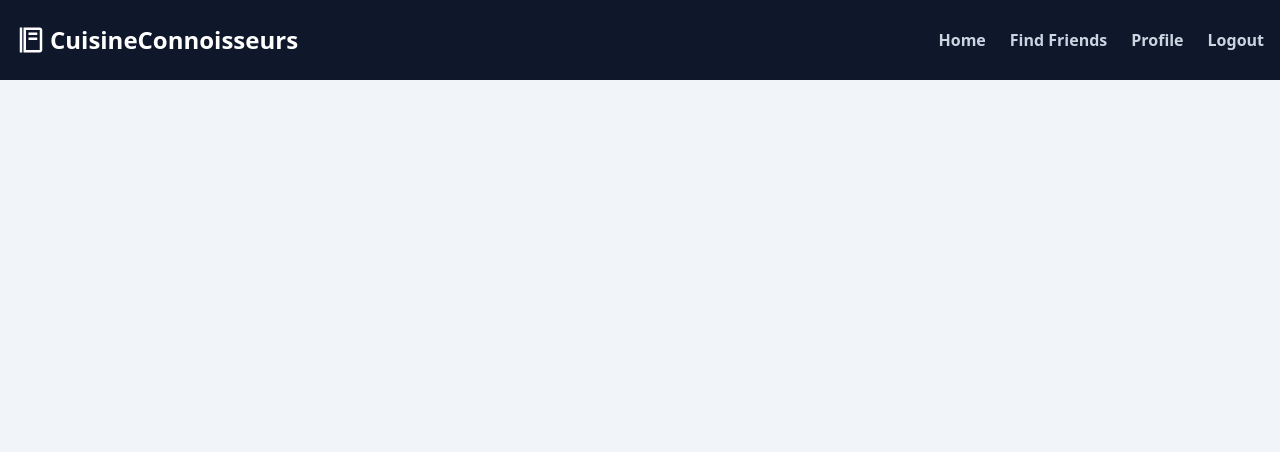
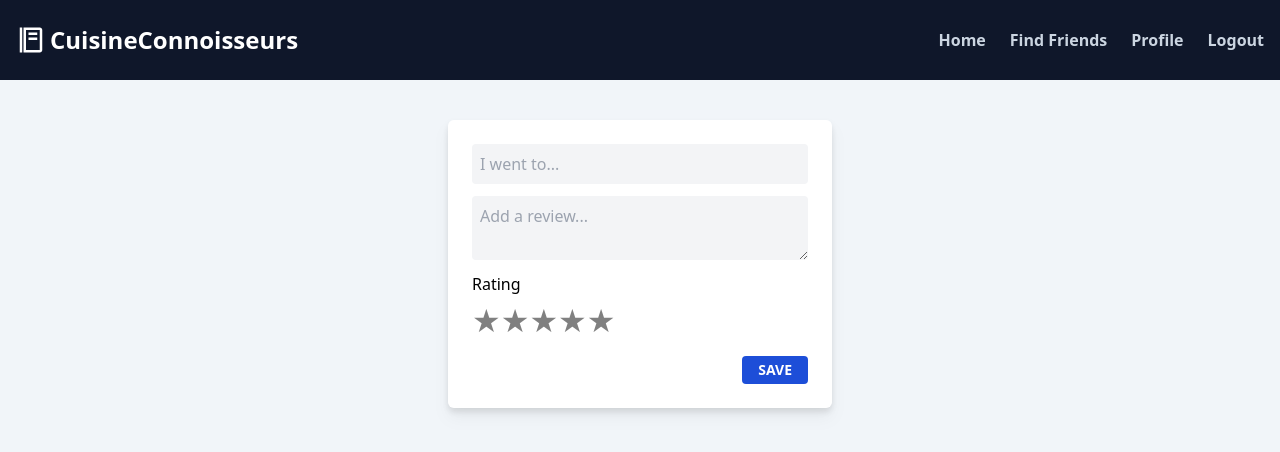
Before and after one commit to kmatic/cuisine-connoisseurs-client, a React (Create React App) app: page /new in a window 1280 px wide. Shown: the top 452 px of the page. Built offline with nearby package versions, Linux system fonts and the light colour scheme; sample sign-in values are in the browser's storage.

Commit message:
New entry page and POST handling

```diff
--- a/package.json
+++ b/package.json
@@ -10,6 +10,7 @@
     "react": "^18.2.0",
     "react-dom": "^18.2.0",
     "react-icons": "^4.6.0",
+    "react-rating-stars-component": "^2.2.0",
     "react-router-dom": "^6.4.3",
     "react-scripts": "5.0.1",
     "web-vitals": "^2.1.4"
--- a/src/App.js
+++ b/src/App.js
@@ -6,6 +6,7 @@ import Signup from './components/Signup/Signup'
 import Users from './components/Users/Users'
 import Profile from './components/Profile/Profile'
 import Posts from './components/Posts/Posts'
+import NewEntry from './components/NewEntry/NewEntry'
 import { createContext } from 'react'
 import {
     BrowserRouter as Router,
@@ -20,18 +21,6 @@ export const UserContext = createContext()
 export const TokenContext = createContext()
 
 const App = () => {
-    // const [user, setUser] = useState(false)
-
-    // useEffect(() => {
-    //     const isUser = localStorage.getItem('user')
-
-    //     if (isUser) {
-    //         setUser(isUser)
-    //     } else {
-    //         setUser(false)
-    //     }
-    // }, [])
-
     const { token, addToken, removeToken } = useToken()
     const { addCurrentUser, currentUser, removeCurrentUser } = useUser()
 
@@ -87,6 +76,16 @@ const App = () => {
                                     )
                                 }
                             />
+                            <Route
+                                path="/new"
+                                element={
+                                    !currentUser ? (
+                                        <Navigate replace to="/login" />
+                                    ) : (
+                                        <NewEntry />
+                                    )
+                                }
+                            />
                         </Routes>
                     </main>
                     {/* <Footer /> */}
--- /dev/null
+++ b/src/components/NewEntry/NewEntry.js
@@ -0,0 +1,83 @@
+import { useContext, useState } from 'react'
+import ReactStars from 'react-rating-stars-component'
+import { TokenContext, UserContext } from '../../App'
+
+const NewEntry = () => {
+    const [restaurant, setRestaurant] = useState('')
+    const [review, setReview] = useState('')
+    const [rating, setRating] = useState(0)
+
+    const { currentUser } = useContext(UserContext)
+    const { token } = useContext(TokenContext)
+
+    async function handleSubmit(e) {
+        e.preventDefault()
+        try {
+            const res = await fetch('http://localhost:5000/api/posts', {
+                method: 'POST',
+                headers: {
+                    'Content-type': 'application/json',
+                    Authorization: `Bearer ${token}`,
+                },
+                body: JSON.stringify({
+                    restaurant: restaurant,
+                    rating: rating,
+                    description: review,
+                    user: currentUser._id,
+                }),
+            })
+            if (res.status !== 200) return console.error('Something went wrong')
+            const data = await res.json()
+            console.log(data)
+        } catch (err) {
+            console.error(err)
+        }
+    }
+
+    return (
+        <div className="container mx-auto bg-white flex flex-col max-w-sm p-6 drop-shadow-lg rounded-md gap-8 my-10">
+            <form
+                className="flex flex-col gap-3"
+                onSubmit={(e) => handleSubmit(e)}>
+                <input
+                    type="text"
+                    className="p-2 rounded bg-gray-100"
+                    placeholder="I went to..."
+                    value={restaurant}
+                    onChange={(e) => setRestaurant(e.target.value)}
+                />
+                <textarea
+                    placeholder="Add a review..."
+                    className="bg-gray-100 p-2 rounded"
+                    value={review}
+                    onChange={(e) => setReview(e.target.value)}
+                />
+                <div>
+                    <label>Rating</label>
+                    <ReactStars
+                        count={5}
+                        size={32}
+                        isHalf={true}
+                        activeColor="#38BDF8"
+                        a11y={true}
+                        value={rating}
+                        onChange={(newRating) => setRating(newRating)}
+                    />
+                    {/* {rating !== 0 && (
+                            <button
+                                type="button"
+                                onClick={() => setRating(0)}
+                                className="self-center text-xs text-white font-semibold rounded py-1 px-2 bg-red-600">
+                                CLEAR
+                            </button>
+                        )} */}
+                </div>
+                <button className="bg-blue-700 text-white text-sm font-semibold rounded py-1 px-4 self-end">
+                    SAVE
+                </button>
+            </form>
+        </div>
+    )
+}
+
+export default NewEntry
--- a/src/components/Posts/Posts.js
+++ b/src/components/Posts/Posts.js
@@ -1,10 +1,16 @@
+import { useNavigate } from 'react-router-dom'
+
 const Posts = () => {
+    const navigate = useNavigate()
+
     return (
         <div className="container mx-auto my-10 flex flex-col gap-6">
             <h2 className="text-2xl text-center">
                 Hi, Kristopher! Heres where users you follow have been eating...
             </h2>
-            <button className="border-slate-900 border-2 border-solid bg-slate-900 text-white px-6 py-1 text-lg font-semibold rounded-md self-start hover:bg-inherit hover:text-slate-900 self-center">
+            <button
+                className="border-slate-900 border-2 border-solid bg-slate-900 text-white px-6 py-1 text-lg font-semibold rounded-md self-start hover:bg-inherit hover:text-slate-900 self-center"
+                onClick={() => navigate(`/new`)}>
                 &#43; NEW ENTRY
             </button>
             <div>
--- a/src/components/Profile/Profile.js
+++ b/src/components/Profile/Profile.js
@@ -1,5 +1,5 @@
 import { useState, useEffect, useContext } from 'react'
-import { useParams, useNavigate } from 'react-router-dom'
+import { useParams, useNavigate, Link } from 'react-router-dom'
 import userPicture from '../../assets/defaultUserImg.png'
 import { FiEdit2 } from 'react-icons/fi'
 import moment from 'moment'
@@ -69,7 +69,7 @@ const Profile = () => {
 
     return (
         <div className="container mx-auto my-10 flex flex-col gap-6">
-            <div className="bg-white drop-shadow-md p-10 rounded-lg flex items-center justify-between">
+            <div className="bg-white drop-shadow-md p-10 rounded-xl flex items-center justify-between">
                 <div className="flex gap-10">
                     <div>
                         <img src={userPicture} className="w-28" alt="" />
@@ -183,26 +183,48 @@ const Profile = () => {
                 </div>
             </div>
             <div className="grid grid-cols-3 gap-6">
-                <div className="bg-white drop-shadow-md p-8 rounded-lg col-span-1 flex flex-col gap-2">
-                    <h2 className="font-bold text-xl">FOLLOWERS</h2>
+                <div className="bg-white drop-shadow-md rounded-xl col-span-1 flex flex-col gap-2">
+                    <div className="bg-slate-900 p-4 rounded-t-xl">
+                        <h2 className="font-bold text-xl text-white">
+                            FOLLOWERS
+                        </h2>
+                    </div>
+                    <div className="px-4 mb-4">
                         {!(profile.followers.length === 0) ? (
                             profile.followers.map((follower) => (
                                 <div
                                     key={follower._id}
-                                className="flex gap-4 items-center cursor-pointer hover:bg-gray-200 py-2 rounded-md"
+                                    className="flex gap-4 items-center py-2 rounded-md">
+                                    <div
                                         onClick={() =>
-                                    navigate(`/profile/${follower._id}}`)
-                                }>
-                                <img src={userPicture} alt="" className="w-8" />
-                                <p className="text-lg">{follower.username}</p>
+                                            navigate(`/profile/${follower._id}`)
+                                        }
+                                        className="cursor-pointer">
+                                        <img
+                                            src={userPicture}
+                                            alt=""
+                                            className="w-8"
+                                        />
+                                    </div>
+                                    <Link
+                                        className="text-lg hover:text-blue-800 hover:underline"
+                                        to={`/profile/${follower._id}`}>
+                                        {follower.username}
+                                    </Link>
                                 </div>
                             ))
                         ) : (
                             <div className="py-2 italic">No followers yet</div>
                         )}
                     </div>
-                <div className="bg-white drop-shadow-md p-8 rounded-lg col-span-2 flex flex-col gap-2">
-                    <h2 className="font-bold text-xl">RECENT ACTIVITY</h2>
+                </div>
+                <div className="bg-white drop-shadow-md rounded-xl col-span-2 flex flex-col gap-2">
+                    <div className="bg-slate-900 p-4 rounded-t-xl">
+                        <h2 className="font-bold text-xl text-white">
+                            RECENT ACTIVITY
+                        </h2>
+                    </div>
+                    <div className="px-4 mb-4">
                         {!(profile.posts.length === 0) ? (
                             profile.posts.map((post) => (
                                 <div key={post._id}>{post.text}</div>
@@ -213,6 +235,7 @@ const Profile = () => {
                     </div>
                 </div>
             </div>
+        </div>
     )
 }
 
--- a/src/components/Users/UserCard.js
+++ b/src/components/Users/UserCard.js
@@ -6,7 +6,7 @@ const UserCard = ({ user, currentUser, handleFollow, handleUnfollow }) => {
 
     return (
         <div
-            className="flex justify-between bg-white p-5 cursor-pointer drop-shadow-md rounded-md hover:bg-slate-200"
+            className="flex justify-between bg-white p-5 cursor-pointer drop-shadow-md rounded-xl hover:bg-slate-200"
             key={user._id}
             onClick={() => navigate(`/profile/${user._id}`)}>
             <div className="flex gap-2 items-center">
```
Also changed, not shown: 1 other file (tests, documents, lock files or other folders). Lines whose indentation alone changed are shown as unchanged.
